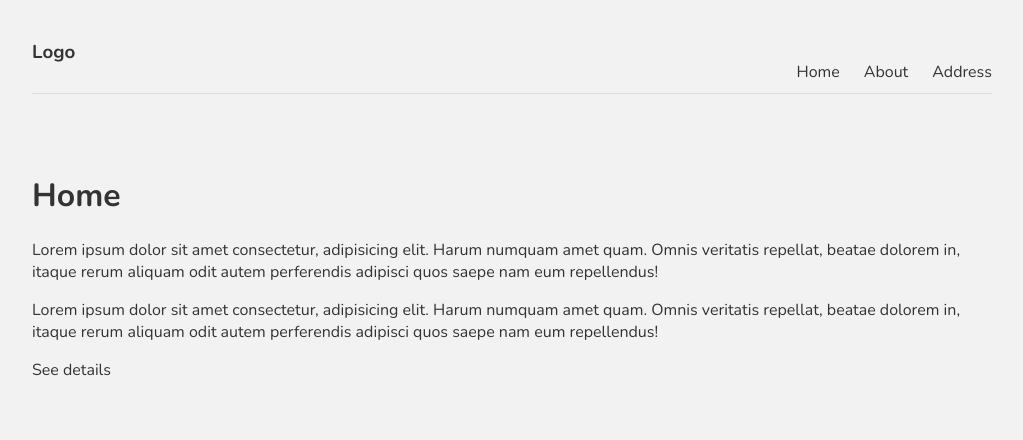
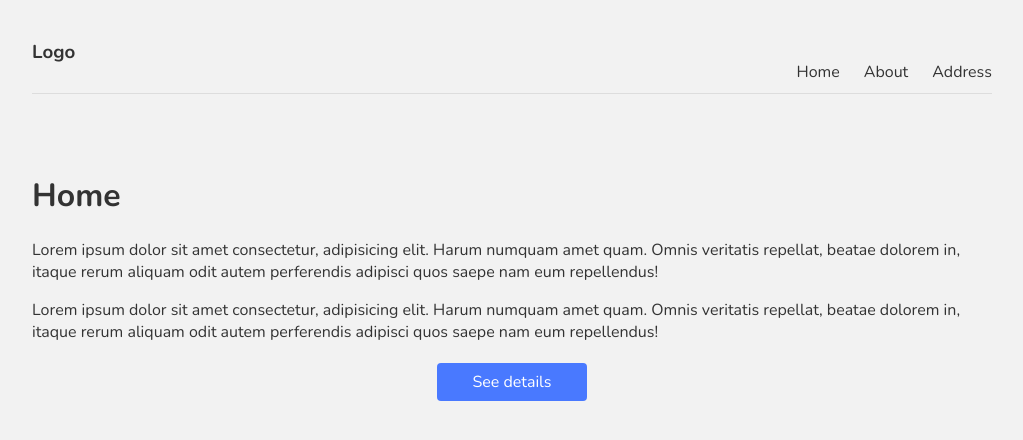
Before and after one commit to tundeph/mynext, a Next.js app: page / in a window 1280 px wide. Shown: the top 440 px of the page, without its empty margins (128-1151 px from the left). Built offline with nearby package versions, Linux system fonts and the light colour scheme.

Commit message:
Update Home.module.css

```diff
--- a/styles/Home.module.css
+++ b/styles/Home.module.css
@@ -97,7 +97,7 @@
 
 .center::before,
 .center::after {
-  content: '';
+	content: "";
 	left: 50%;
 	position: absolute;
 	filter: blur(45px);
@@ -227,3 +227,14 @@
 		transform: rotate(0deg);
 	}
 }
+
+.btn {
+	display: block;
+	width: 150px;
+	padding: 8px 0;
+	margin: 20px auto;
+	background: #4979ff;
+	border-radius: 4px;
+	color: white;
+	text-align: center;
+}
```
Lines whose indentation alone changed are shown as unchanged.
